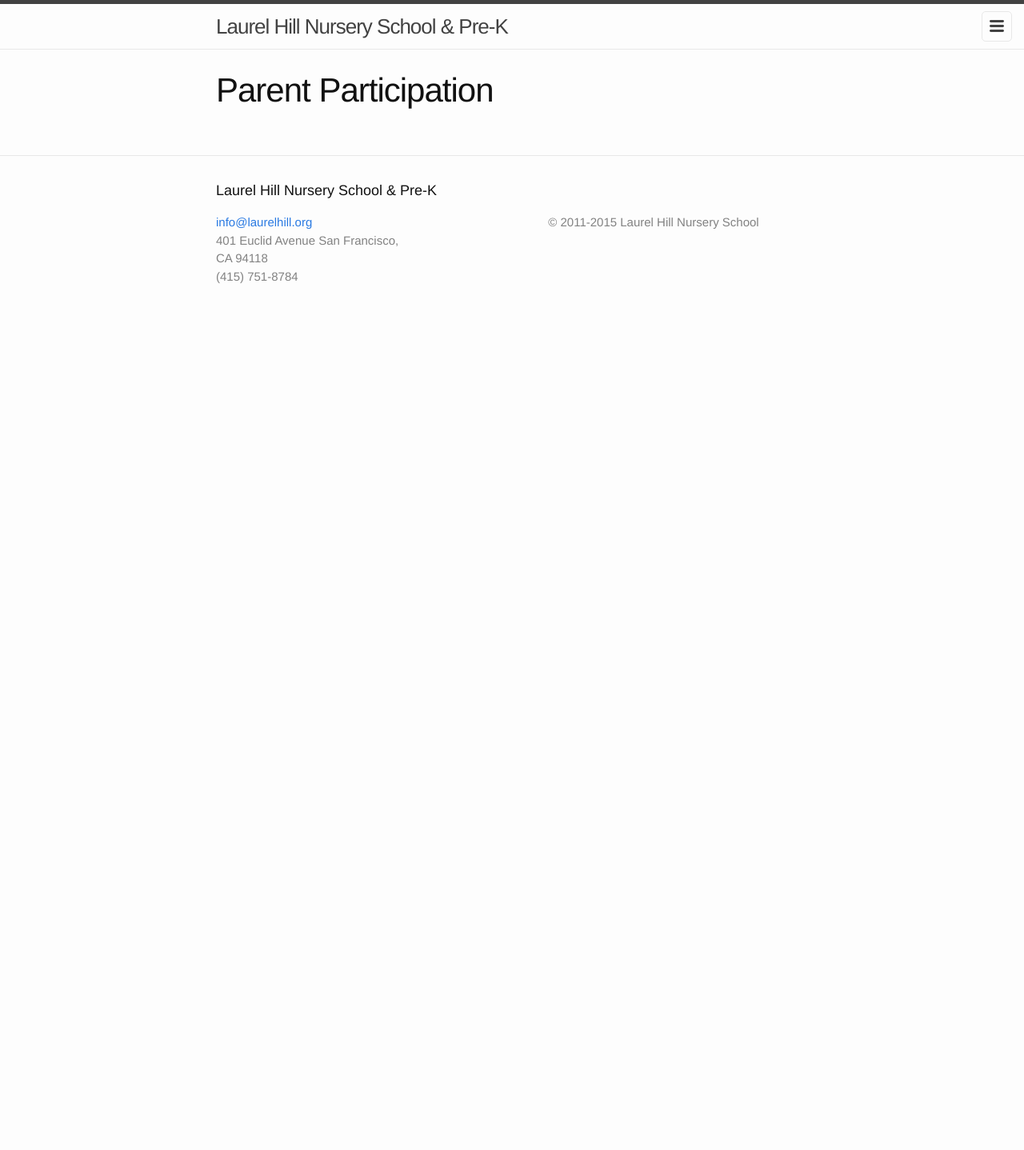
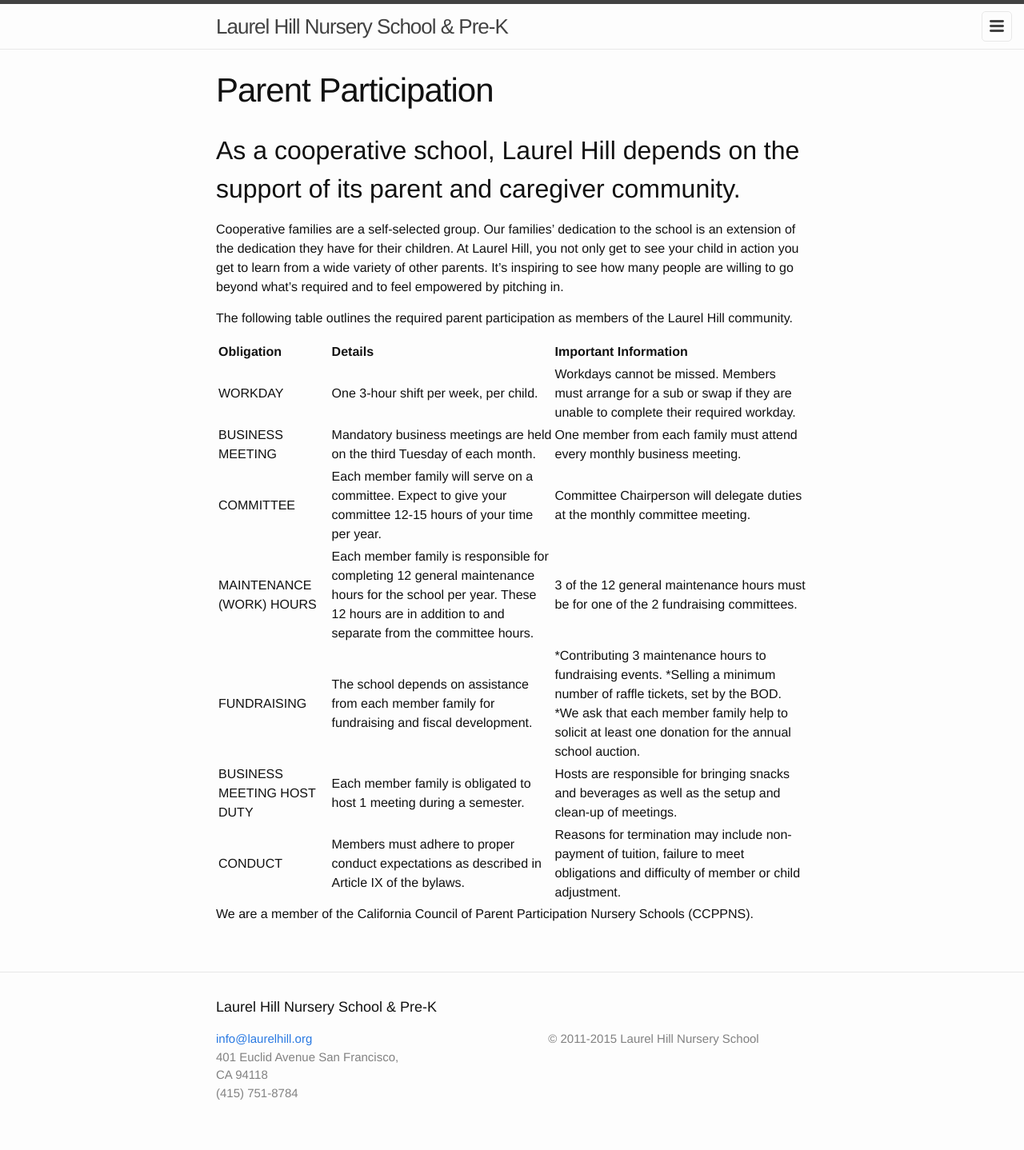
Before and after one commit to saliemchiu/lhns, a Jekyll site: the page built from _admissions/parent-participation.md, in a window 1280 px wide. Shown: the whole page at 80% size. Built offline with Jekyll 4.4.1, drawn with Linux system fonts in a browser that asks for light colours; before the commit the page ends 900 px from its top, so only the background shows below that.

Commit message:
added parent participation page

```diff
--- a/_admissions/parent-participation.md
+++ b/_admissions/parent-participation.md
@@ -3,3 +3,30 @@
 title: Parent Participation
 permalink: /admissions/parent-participation/
 ---
+
+## As a cooperative school, Laurel Hill depends on the support of its parent and caregiver community.
+
+Cooperative families are a self-selected group. Our families' dedication to the school is an extension of the dedication they have for their children. At Laurel Hill, you not only get to see your child in action you get to learn from a wide variety of other parents. It’s inspiring to see how many people are willing to go beyond what’s required and to feel empowered by pitching in.
+
+The following table outlines the required parent participation as members of the Laurel Hill community.
+
+
+| Obligation | Details | Important Information |
+|:--------|:-------|:--------|
+| WORKDAY | One 3-hour shift per week, per child. | Workdays cannot be missed. Members must arrange for a sub or swap if they are unable to complete their required workday. |
+|:--------|:-------|:--------|
+| BUSINESS MEETING | Mandatory business meetings are held on the third Tuesday of each month. | One member from each family must attend every monthly business meeting. |
+|:--------|:-------|:--------|
+| COMMITTEE | Each member family will serve on a committee. Expect to give your committee 12-15 hours of your time per year. | Committee Chairperson will delegate duties at the monthly committee meeting. |
+|:--------|:-------|:--------|
+| MAINTENANCE (WORK) HOURS | Each member family is responsible for completing 12 general maintenance hours for the school per year. These 12 hours are in addition to and separate from the committee hours. | 3 of the 12 general maintenance hours must be for one of the 2 fundraising committees. |
+|:--------|:-------|:--------|
+| FUNDRAISING | The school depends on assistance from each member family for fundraising and fiscal development. | *Contributing 3 maintenance hours to fundraising events. *Selling a minimum number of raffle tickets, set by the BOD.  *We ask that each member family help to solicit at least one donation for the annual school auction.|
+|:--------|:-------|:--------|
+| BUSINESS MEETING HOST DUTY | Each member family is obligated to host 1 meeting during a semester. | Hosts are responsible for bringing snacks and beverages as well as the setup and clean-up of meetings. |
+|:--------|:-------|:--------|
+| CONDUCT | Members must adhere to proper conduct expectations as described in Article IX of the bylaws. | Reasons for termination may include non-payment of tuition, failure to meet obligations and difficulty of member or child adjustment. |
+
+
+
+We are a member of the California Council of Parent Participation Nursery Schools (CCPPNS).
```
